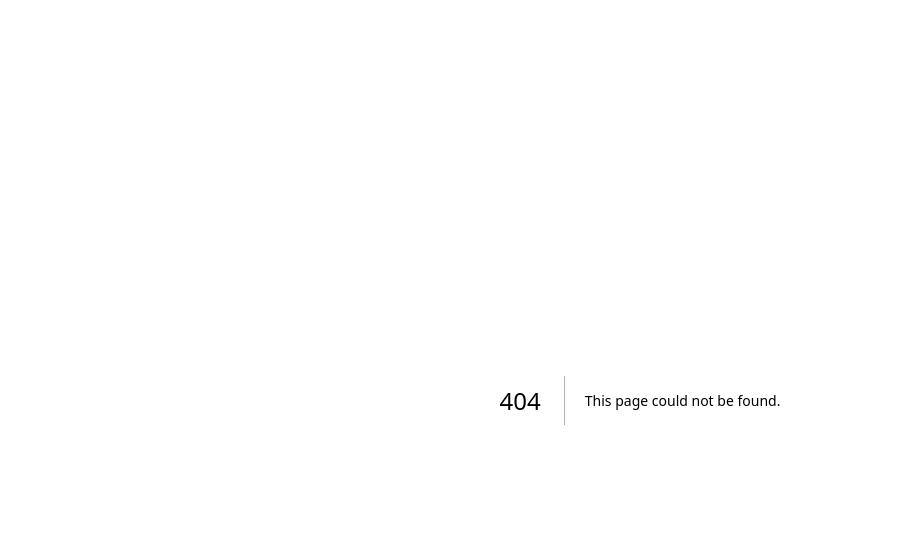
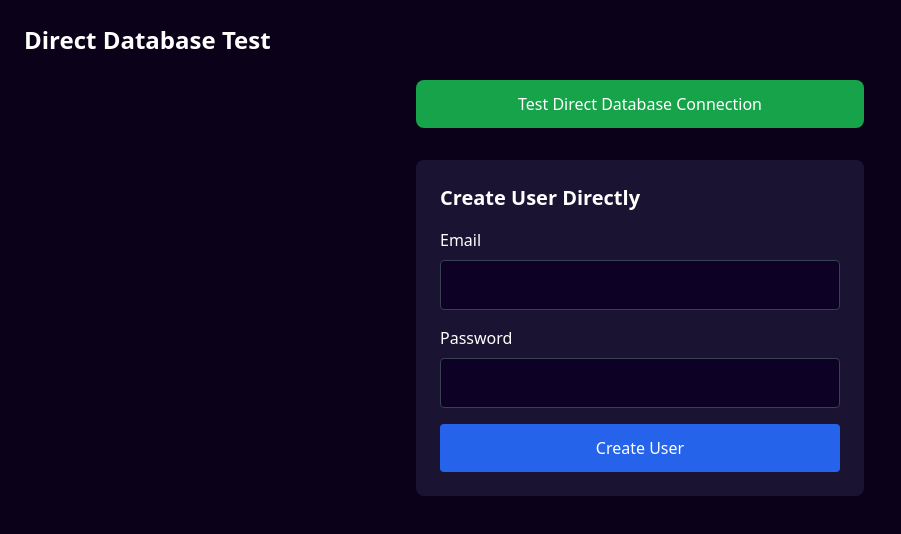
Before and after one commit to Crevista/Tiktok-affiliate-search, a Next.js app: page /direct-db-test in a window 1280 px wide. Before the commit this address had no page. Shown: the top 534 px of the page, without its empty margins (0-901 px from the left). Built offline with nearby package versions, Linux system fonts and the light colour scheme.

Commit message:
Create page.js

```diff
--- /dev/null
+++ b/app/direct-db-test/page.js
@@ -0,0 +1,96 @@
+"use client";
+
+import { useState } from 'react';
+
+export default function DirectDbTestPage() {
+  const [status, setStatus] = useState('');
+  const [email, setEmail] = useState('');
+  const [password, setPassword] = useState('');
+
+  const testConnection = async () => {
+    setStatus('Testing connection...');
+
+    try {
+      const response = await fetch('/api/direct-db');
+      const data = await response.json();
+
+      setStatus(JSON.stringify(data, null, 2));
+    } catch (error) {
+      setStatus(`Error: ${error.message}`);
+    }
+  };
+
+  const createUser = async (e) => {
+    e.preventDefault();
+    setStatus('Creating user...');
+
+    try {
+      const response = await fetch('/api/direct-db', {
+        method: 'POST',
+        headers: {
+          'Content-Type': 'application/json',
+        },
+        body: JSON.stringify({ email, password }),
+      });
+
+      const data = await response.json();
+
+      setStatus(JSON.stringify(data, null, 2));
+    } catch (error) {
+      setStatus(`Error: ${error.message}`);
+    }
+  };
+
+  return (
+    <div className="min-h-screen bg-[#0B0219] text-white p-6">
+      <h1 className="text-2xl font-bold mb-6">Direct Database Test</h1>
+
+      <button
+        onClick={testConnection}
+        className="w-full max-w-md mx-auto block py-3 px-4 bg-green-600 rounded-lg hover:bg-green-700 mb-8"
+      >
+        Test Direct Database Connection
+      </button>
+
+      <form onSubmit={createUser} className="max-w-md mx-auto bg-[#1A1332] p-6 rounded-lg mb-8">
+        <h2 className="text-xl font-bold mb-4">Create User Directly</h2>
+
+        <div className="mb-4">
+          <label className="block mb-2">Email</label>
+          <input
+            type="email"
+            value={email}
+            onChange={(e) => setEmail(e.target.value)}
+            className="w-full p-3 bg-[#0D0225] border border-gray-700 rounded"
+            required
+          />
+        </div>
+
+        <div className="mb-4">
+          <label className="block mb-2">Password</label>
+          <input
+            type="password"
+            value={password}
+            onChange={(e) => setPassword(e.target.value)}
+            className="w-full p-3 bg-[#0D0225] border border-gray-700 rounded"
+            required
+          />
+        </div>
+
+        <button
+          type="submit"
+          className="w-full py-3 bg-blue-600 rounded hover:bg-blue-700"
+        >
+          Create User
+        </button>
+      </form>
+
+      {status && (
+        <div className="max-w-md mx-auto p-4 bg-[#1A1332] rounded-lg">
+          <h2 className="text-xl mb-2">Status:</h2>
+          <pre className="whitespace-pre-wrap overflow-auto text-sm">{status}</pre>
+        </div>
+      )}
+    </div>
+  );
+}
```
